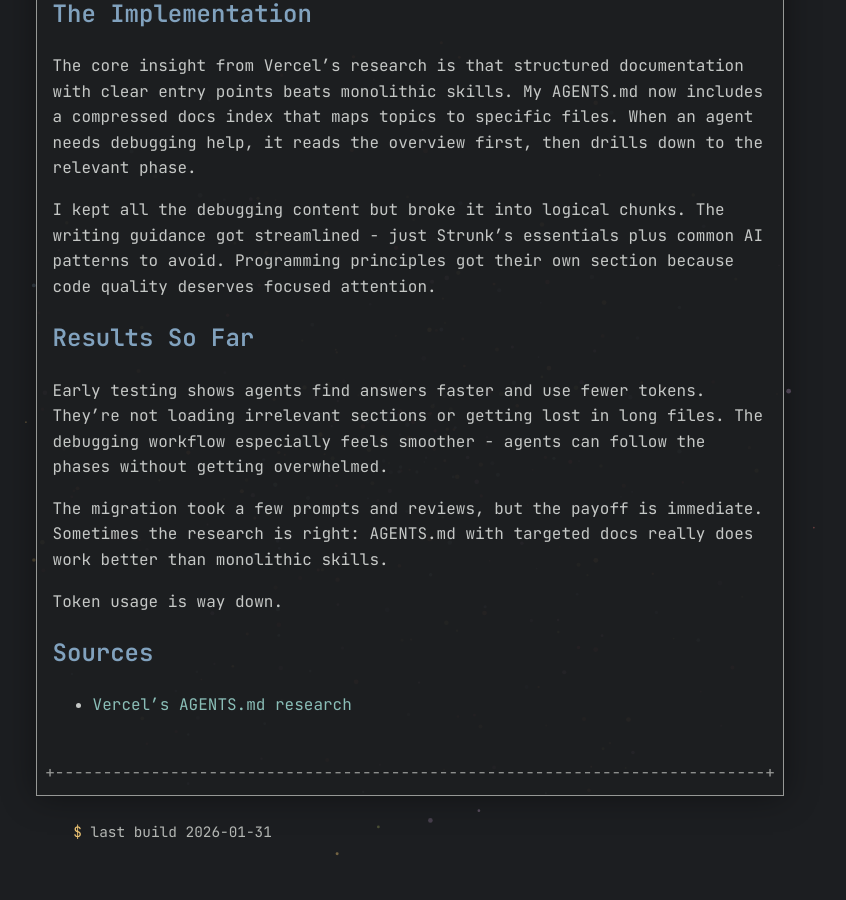
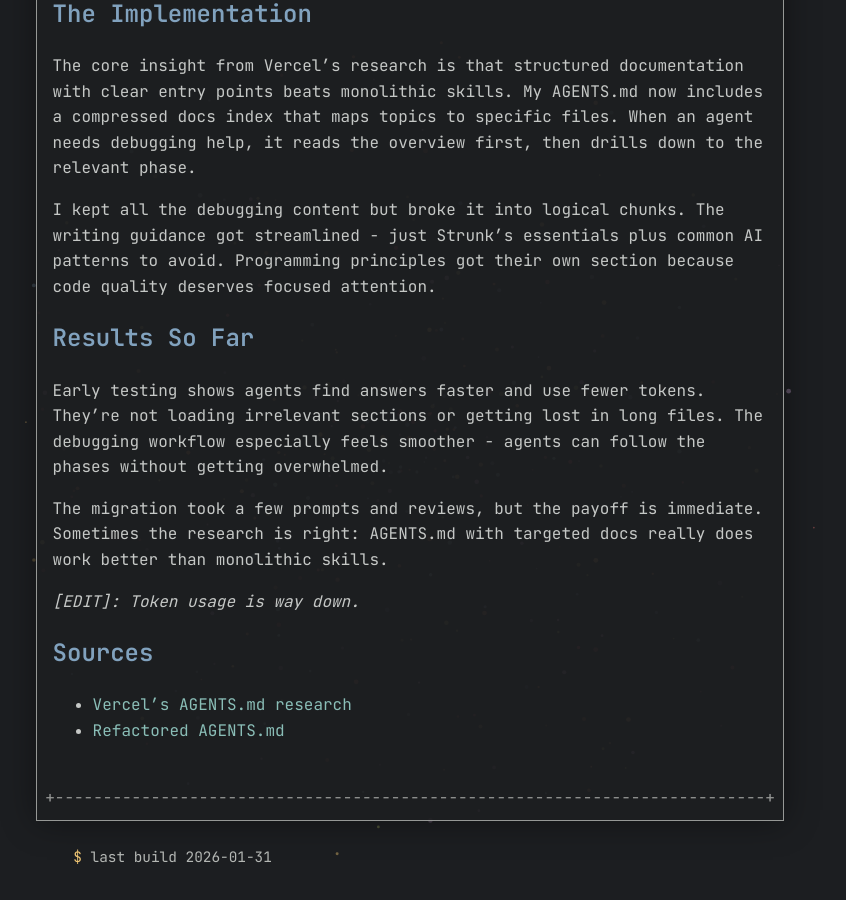
Before and after one commit to sacenox/sacenox.github.io, a Jekyll site: the page built from _posts/2026-01-31-ditching-skills-for-agents-md.md, in a window 1280 px wide and 900 px high, scrolled down 1596 px. Shown: the whole window, without its empty margins (230-1076 px from the left). Built offline with Jekyll 4.4.1, drawn with Linux system fonts in a browser that asks for light colours; before the commit the page ends 2471 px from its top, so only the background shows below that.

Commit message:
fix: missing source

```diff
--- a/_posts/2026-01-31-ditching-skills-for-agents-md.md
+++ b/_posts/2026-01-31-ditching-skills-for-agents-md.md
@@ -50,8 +50,9 @@ Early testing shows agents find answers faster and use fewer tokens. They're not
 
 The migration took a few prompts and reviews, but the payoff is immediate. Sometimes the research is right: AGENTS.md with targeted docs really does work better than monolithic skills.
 
-Token usage is way down.
+_[EDIT]: Token usage is way down._
 
 ## Sources
 
 - [Vercel's AGENTS.md research](https://vercel.com/blog/agents-md-outperforms-skills-in-our-agent-evals)
+- [Refactored AGENTS.md](https://github.com/sacenox/dotfiles/blob/main/opencode/AGENTS.md)
```
